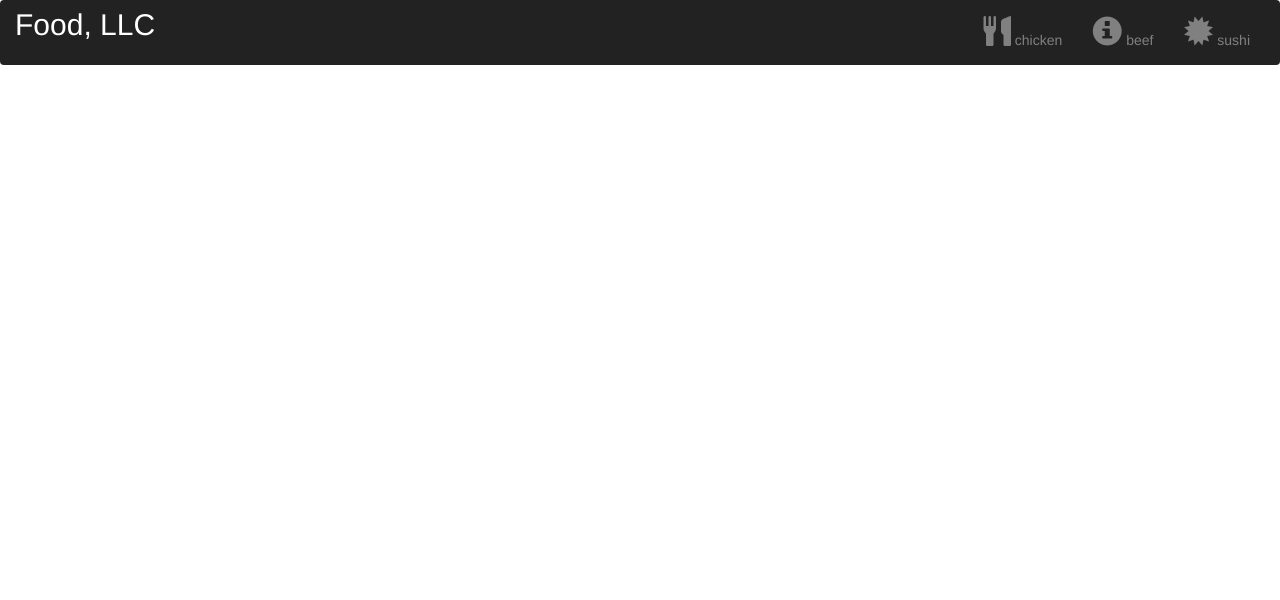
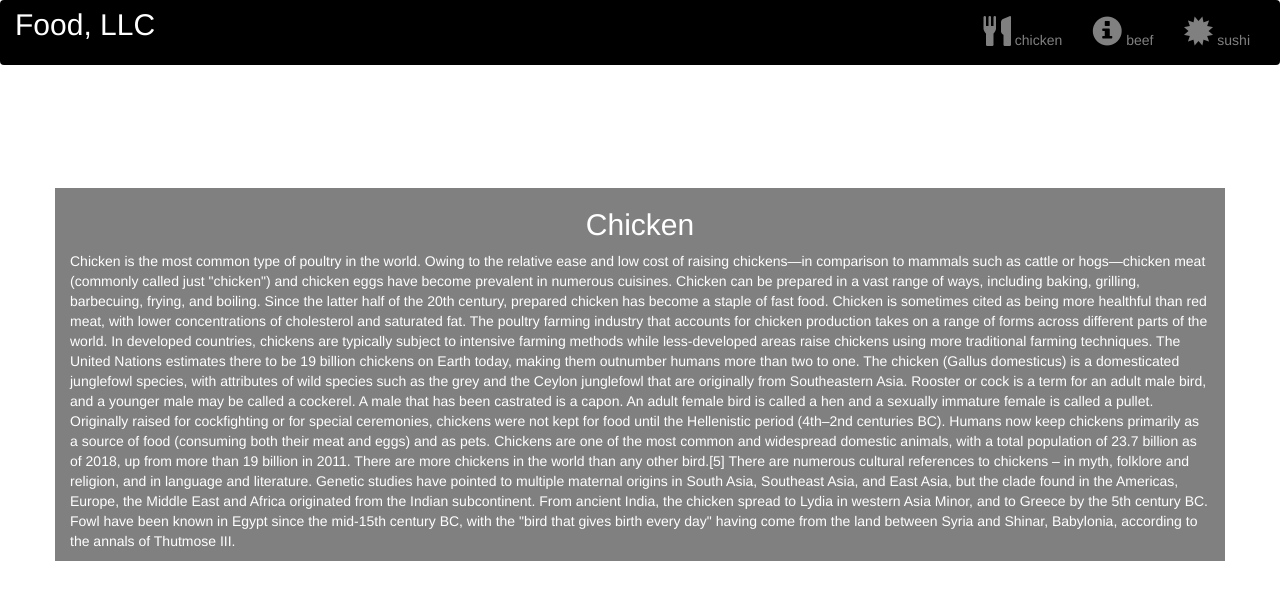
Before and after one commit to cazhall/Module3-assignment, a plain HTML site: page Module3/index.html in a window 1280 px wide. Drawn offline with nearby package versions, Linux system fonts and the light colour scheme.

Commit message:
Update style.css

```diff
--- a/Module3/style.css
+++ b/Module3/style.css
@@ -6,7 +6,7 @@
 .navbar{
 
 border: none;
-background-color: 800020;
+background-color: black;
 color: white;
 }
 body{
@@ -20,12 +20,12 @@ body{
 
 .center{
   width: 90%;
-  background-color: b88490;
+  background-color: grey;
 
 }
 .container
 {
-  background-color: b88490;
+  background-color: grey;
 }
 .text-center{
   font-size: 30px;
```
